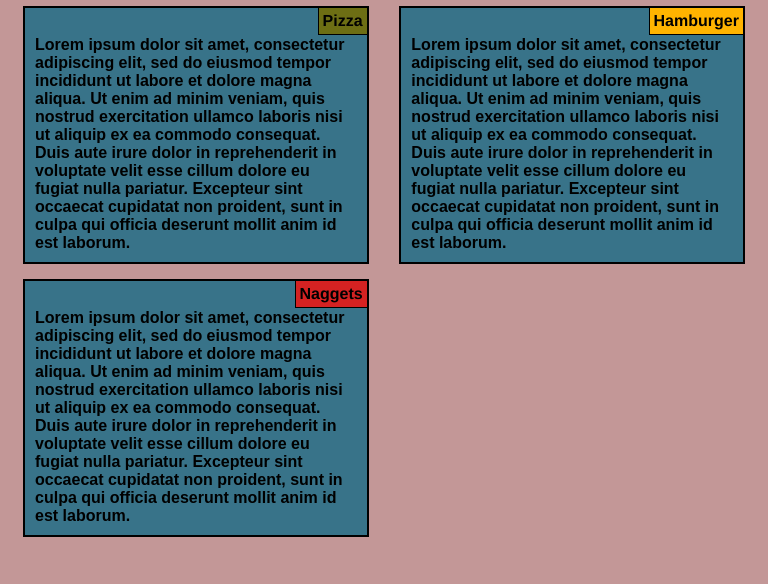
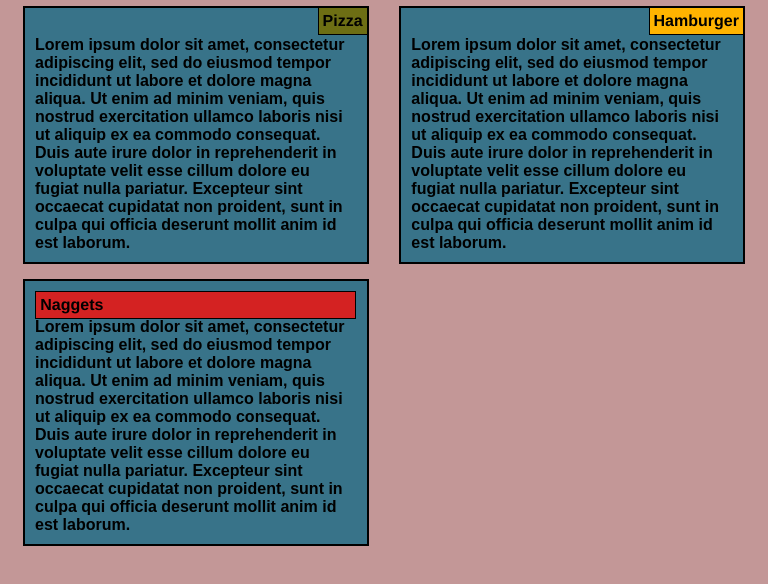
Before and after one commit to GeorgeBu84/module2-solution, a plain HTML site: page index.html in a window 768 px wide. Shown: the part 80-664 px from the top of the page. Drawn offline with Linux system fonts and the light colour scheme.

Commit message:
Add files via upload

```diff
--- a/css/stylesheet.css
+++ b/css/stylesheet.css
@@ -90,7 +90,7 @@ div {
    }
 
 
-#text3 {
+#title3 {
   width: 94%;
   float: left;
   margin-top: 3%;
```
